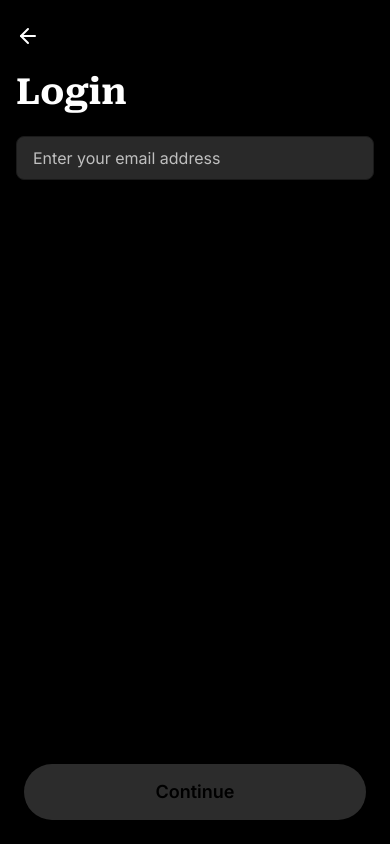
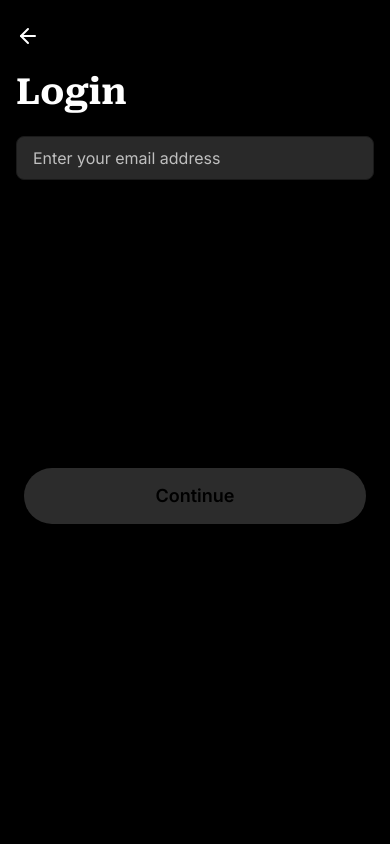
Before and after one commit to swapnilgupta14/citadel-web-fe, a React (Vite) app: page /login in a window 390 px wide. Built offline with nearby package versions, Linux system fonts and the light colour scheme; no server answers.

Commit message:
style: implement keyboard-safe button container for mobile and desktop in index.css; update button containers in multiple pages for improved layout and responsiveness

```diff
--- a/src/index.css
+++ b/src/index.css
@@ -84,4 +84,17 @@
   .scrollbar-hide::-webkit-scrollbar {
     display: none;
   }
+
+  @media (max-width: 767px) {
+    .keyboard-safe-bottom {
+      padding-bottom: max(1.5rem, env(safe-area-inset-bottom) + 20rem);
+      transition: padding-bottom 0.2s ease-out;
+    }
+  }
+
+  @media (min-width: 768px) {
+    .keyboard-safe-bottom {
+      padding-bottom: max(1.5rem, env(safe-area-inset-bottom));
+    }
+  }
 }
--- a/src/pages/QuizPage.tsx
+++ b/src/pages/QuizPage.tsx
@@ -528,7 +528,7 @@ export const QuizPage = ({ onBack, onClose, onComplete }: QuizPageProps) => {
           </div>
 
           {currentIndex === questions.length - 1 && (
-            <div className="mt-6 flex-shrink-0">
+            <div className="mt-6 flex-shrink-0 px-6 keyboard-safe-bottom">
               <Button
                 onClick={handleContinue}
                 disabled={!canContinue}
--- a/src/pages/auth/LoginEmailPage.tsx
+++ b/src/pages/auth/LoginEmailPage.tsx
@@ -82,7 +82,7 @@ export const LoginEmailPage = ({ onBack, onContinue, initialEmail = "", isLoadin
         )}
       </div>
 
-      <div className="px-6 py-4 pb-6">
+      <div className="px-6 py-4 keyboard-safe-bottom">
         <Button
           onClick={handleContinue}
           disabled={!isEmailValid()}
--- a/src/pages/auth/OTPEntryPage.tsx
+++ b/src/pages/auth/OTPEntryPage.tsx
@@ -201,7 +201,7 @@ export const OTPEntryPage = ({
         </div>
       </div>
 
-      <div className="px-6 py-4 pb-6">
+      <div className="px-6 py-4 keyboard-safe-bottom">
         <Button
           onClick={handleContinue}
           disabled={!isOTPValid()}
--- a/src/pages/signup/DateOfBirthPage.tsx
+++ b/src/pages/signup/DateOfBirthPage.tsx
@@ -192,7 +192,7 @@ export const DateOfBirthPage = ({
         )}
       </div>
 
-      <div className="px-6 py-4 pb-6">
+      <div className="px-6 py-4 keyboard-safe-bottom">
         <Button
           onClick={handleContinue}
           disabled={!isValid}
--- a/src/pages/signup/DegreeSelectionPage.tsx
+++ b/src/pages/signup/DegreeSelectionPage.tsx
@@ -243,7 +243,7 @@ export const DegreeSelectionPage = ({
       </div>
 
       {!shouldShowResults && (
-        <div className="px-6 py-4 pb-6">
+        <div className="px-6 py-4 keyboard-safe-bottom">
           {degreeError && touched && (
             <p className="text-sm text-red-500 mb-2 px-1">{degreeError}</p>
           )}
--- a/src/pages/signup/EmailEntryPage.tsx
+++ b/src/pages/signup/EmailEntryPage.tsx
@@ -82,7 +82,7 @@ export const EmailEntryPage = ({ onBack, onContinue, initialEmail = "", isLoadin
         )}
       </div>
 
-      <div className="px-6 py-4 pb-6">
+      <div className="px-6 py-4 keyboard-safe-bottom">
         <Button
           onClick={handleContinue}
           disabled={!isEmailValid()}
--- a/src/pages/signup/WhoAreYouPage.tsx
+++ b/src/pages/signup/WhoAreYouPage.tsx
@@ -141,7 +141,7 @@ export const WhoAreYouPage = ({
         </div>
       </div>
 
-      <div className="px-6 py-4 pb-6">
+      <div className="px-6 py-4 keyboard-safe-bottom">
         <Button
           onClick={handleContinue}
           disabled={!isValid()}
```
